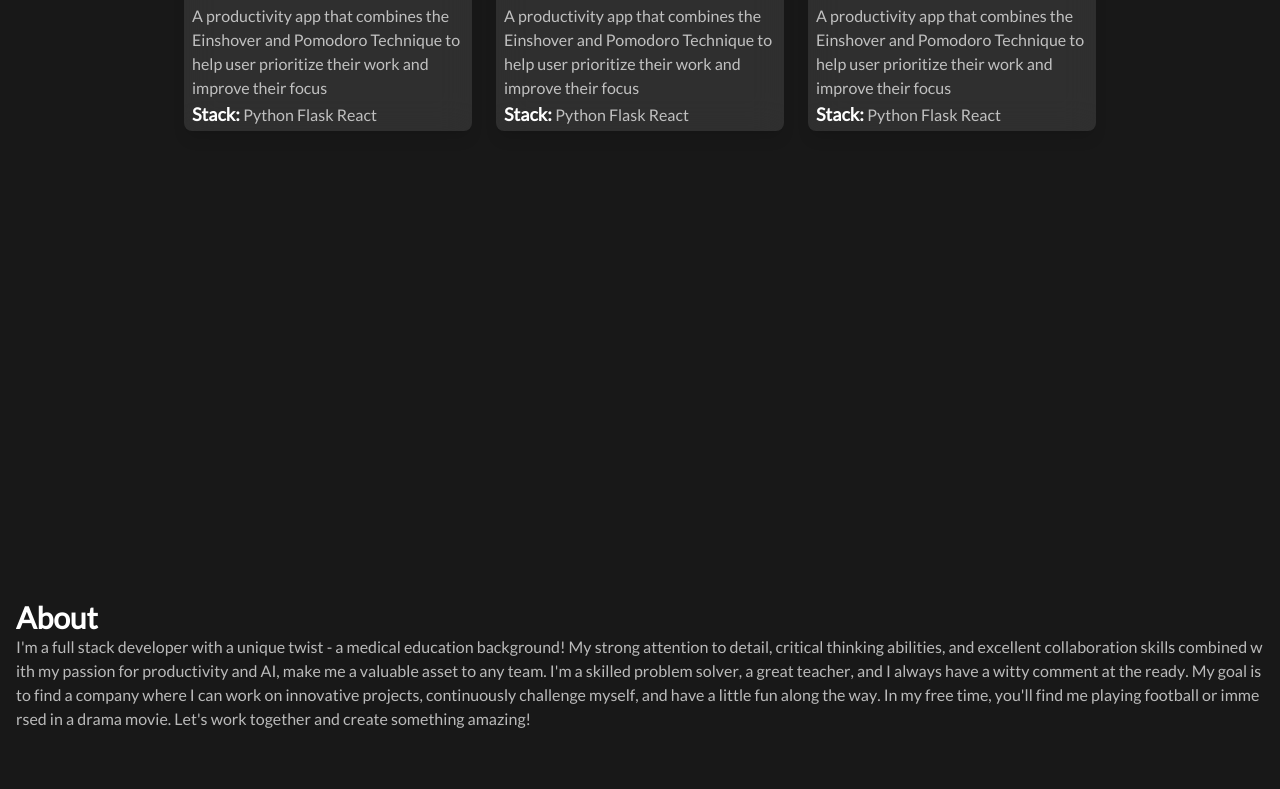
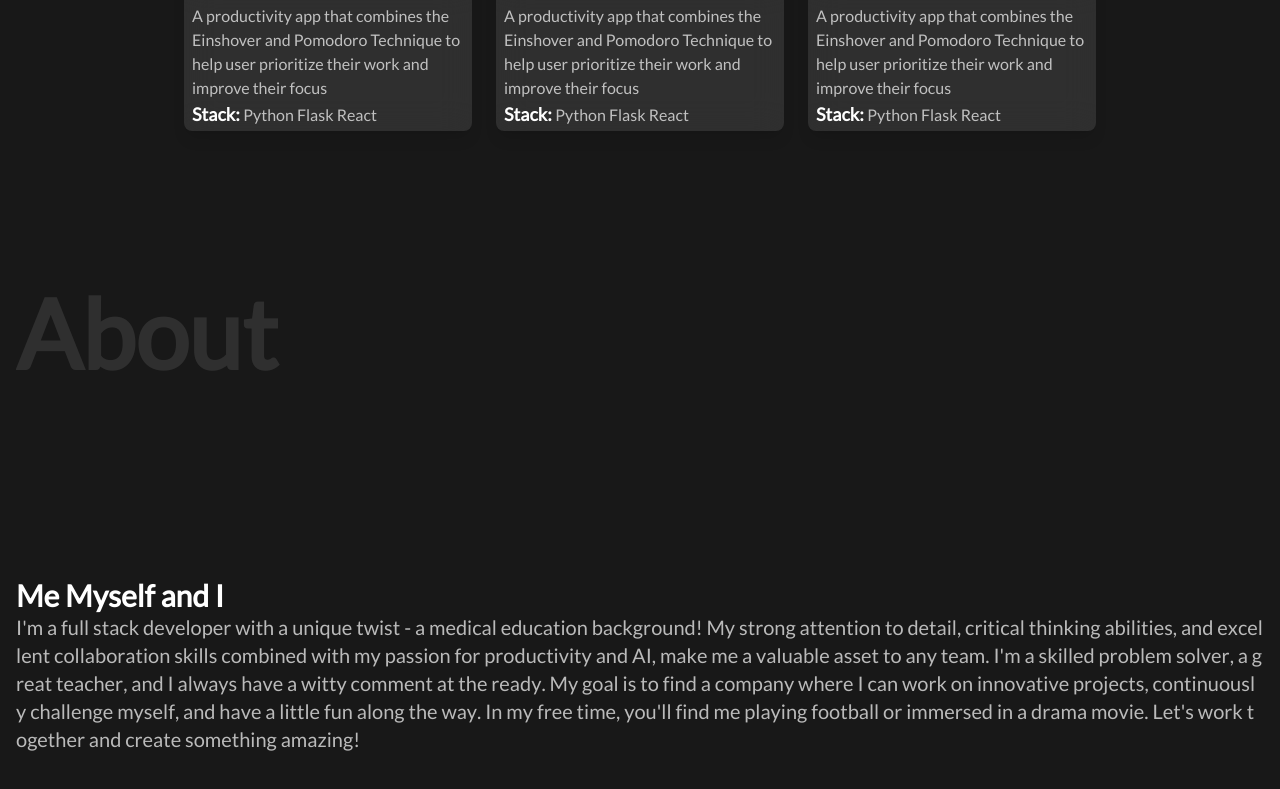
Before and after one commit to fodela/delali_dogbevi_official_site, a Next.js app in the folder frontend/delali/: page / in a window 1280 px wide. Shown: the part 1331-2120 px from the top of the page. Built offline with nearby package versions, Linux system fonts and the light colour scheme.

Commit message:
refactor: about section

```diff
--- a/frontend/delali/components/About.tsx
+++ b/frontend/delali/components/About.tsx
@@ -4,7 +4,6 @@ const About = () => {
   const aboutInfo =
     "I'm a full stack developer with a unique twist - a medical education background! My strong attention to detail, critical thinking abilities, and excellent collaboration skills combined with my passion for productivity and AI, make me a valuable asset to any team. I'm a skilled problem solver, a great teacher, and I always have a witty comment at the ready. My goal is to find a company where I can work on innovative projects, continuously challenge myself, and have a little fun along the  way. In my free time, you'll find me playing football or immersed in a drama movie. Let's work together and create something amazing!";
   const infoArray = aboutInfo.split("");
-  console.log(infoArray);
 
   const animationHandler: MouseEventHandler = (e: any) => {
     if (!e.target.className.includes("animate-smoke")) {
@@ -12,16 +11,18 @@ const About = () => {
     }
   };
   return (
-    <section className="overflow-hidden">
-      <h2 className="heading_secondary">About</h2>
-      <p>
-        {infoArray.map((letter) =>
+    <section className="" id="about">
+      <div className="bg_header">About</div>
+      <h2 className="heading_secondary">Me Myself and I</h2>
+      <p className="text-xl">
+        {infoArray.map((letter, index) =>
           letter === " " ? (
-            <span> </span>
+            <span key={index}> </span>
           ) : (
             <span
               className="relative inline-block cursor-pointer"
               onMouseOver={(e) => animationHandler(e)}
+              key={index}
             >
               {letter}
             </span>
```
